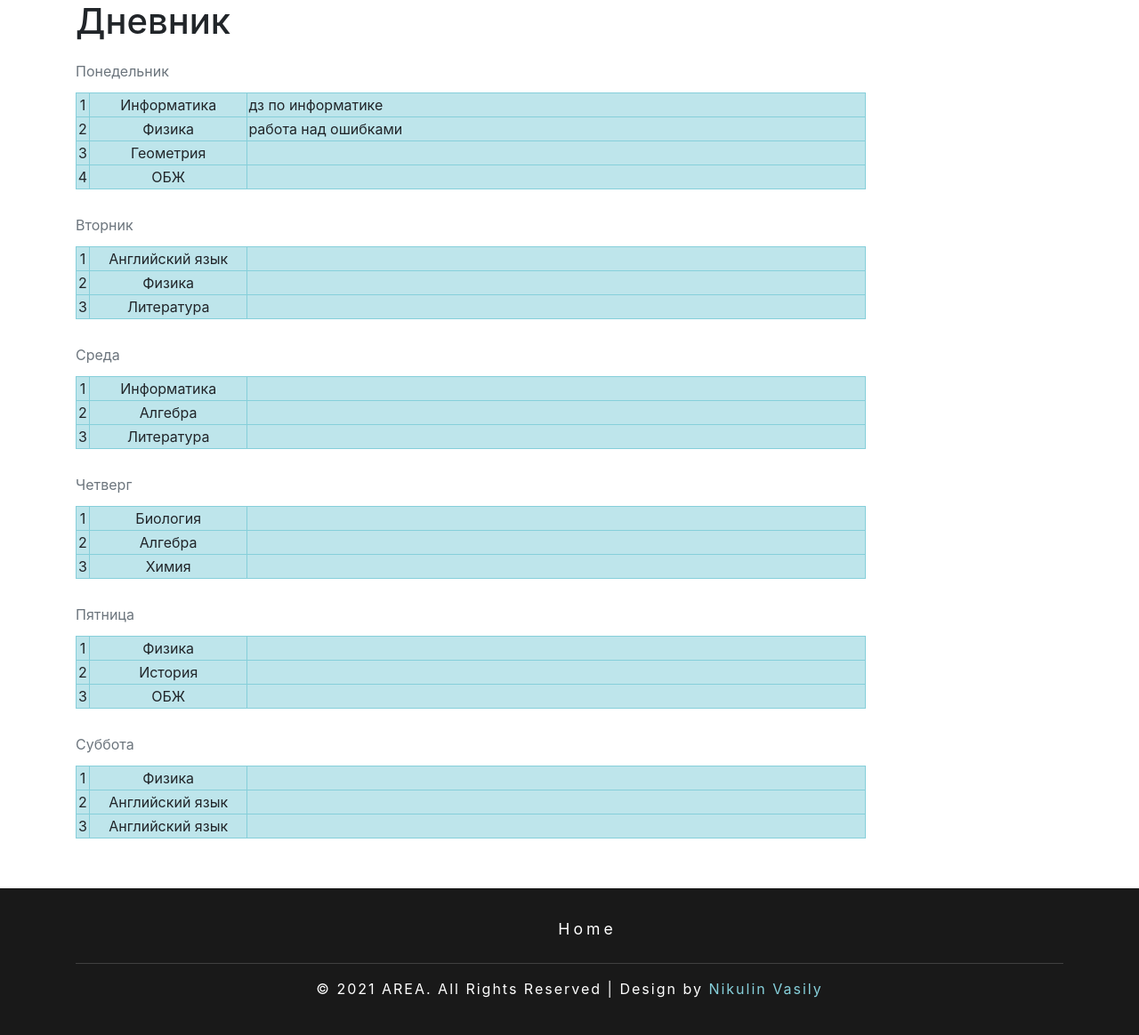
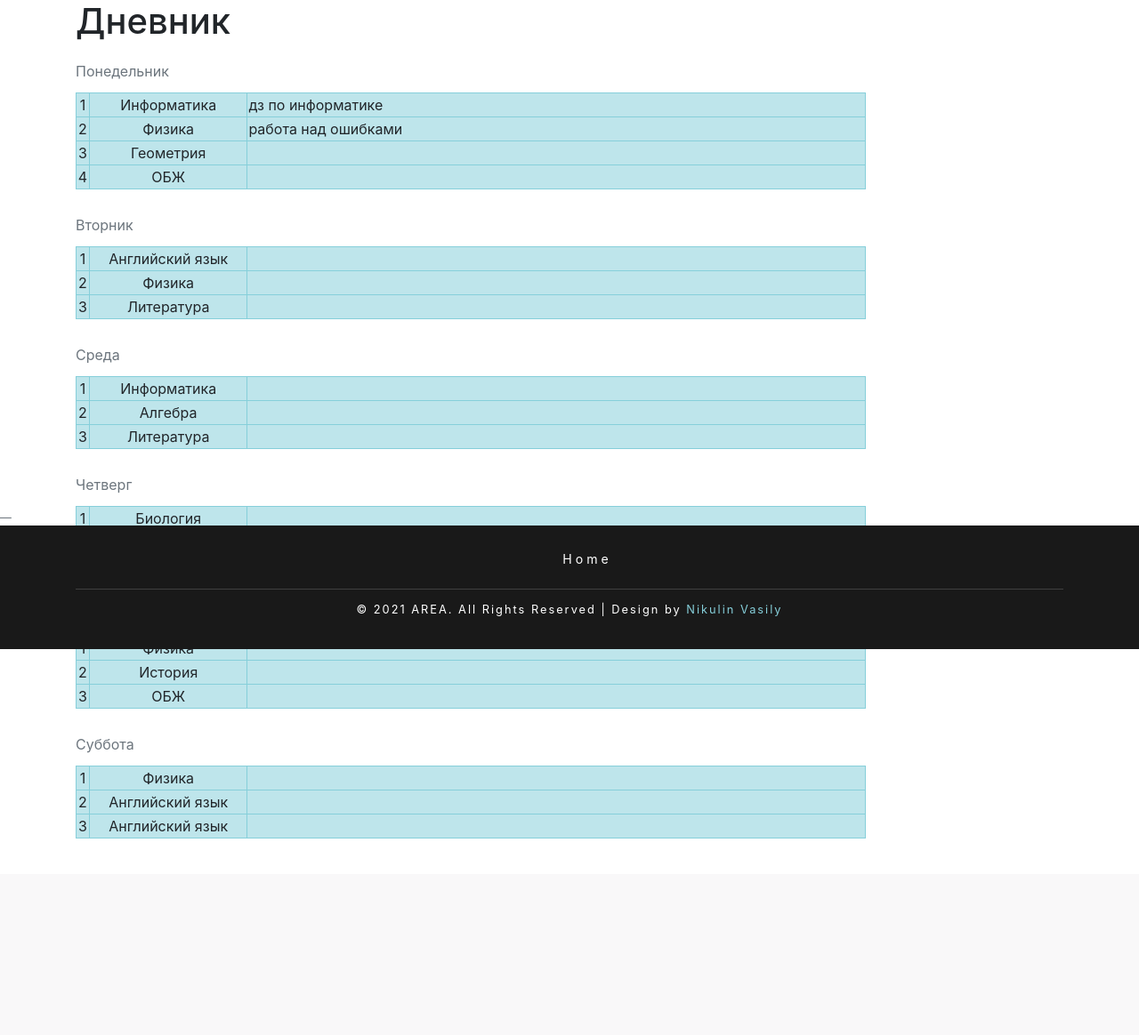
Before and after one commit to Nikulin-V/AREA_Flask, a Flask app: page /homework in a window 1280 px wide. Shown: the part 70-1234 px from the top of the page at 89% size. After the commit the page ends 1013 px from the top, so only its background shows below. Run offline with Flask 2, Linux system fonts and the light colour scheme; a user stored in the database is signed in; some libraries are stand-ins or nearby versions.

Commit message:
Footer position fixed

```diff
--- a/static/css/footer.css
+++ b/static/css/footer.css
@@ -140,3 +140,9 @@
     border-radius: 2px;
     transition: .5s;
 }
+
+footer {
+        position: fixed;
+        bottom: 0;
+        width: 100%;
+}
--- a/static/css/style.css
+++ b/static/css/style.css
@@ -2,8 +2,10 @@ header {
     display: flex;
 }
 
+
 main {
     margin-top: 70px;
+    height: calc(100vh - 170px);
 }
 
 #logo-header {
@@ -142,7 +144,3 @@ form {
 #header-hr {
     margin: 0;
 }
-
-footer {
-
-}
--- a/templates/base.html
+++ b/templates/base.html
@@ -30,14 +30,13 @@
                 {% endif %}
                 <hr id="header-hr">
             </nav>
-
         </header>
 
         <!-- Begin page content -->
         <main role="main" class="container">
             {% block content %}{% endblock %}
         </main>
-        <footer>
+        <footer class="blockquote-footer">
             <div class="copy-w3right">
                 <div class="container">
                     <div class="bottom-w3lnav">
@@ -51,6 +50,7 @@
             </div>
         </footer>
         <script src="https://use.fontawesome.com/df966d76e1.js"></script>
+        <script type="text/javascript" src="static/js/scripts.js"></script>
     </body>
-    <script type="text/javascript" src="static/js/scripts.js"></script>
+
 </html>
```
Also changed, not shown: static/css/header.css (added), static/images/Обои.jpg (added).
